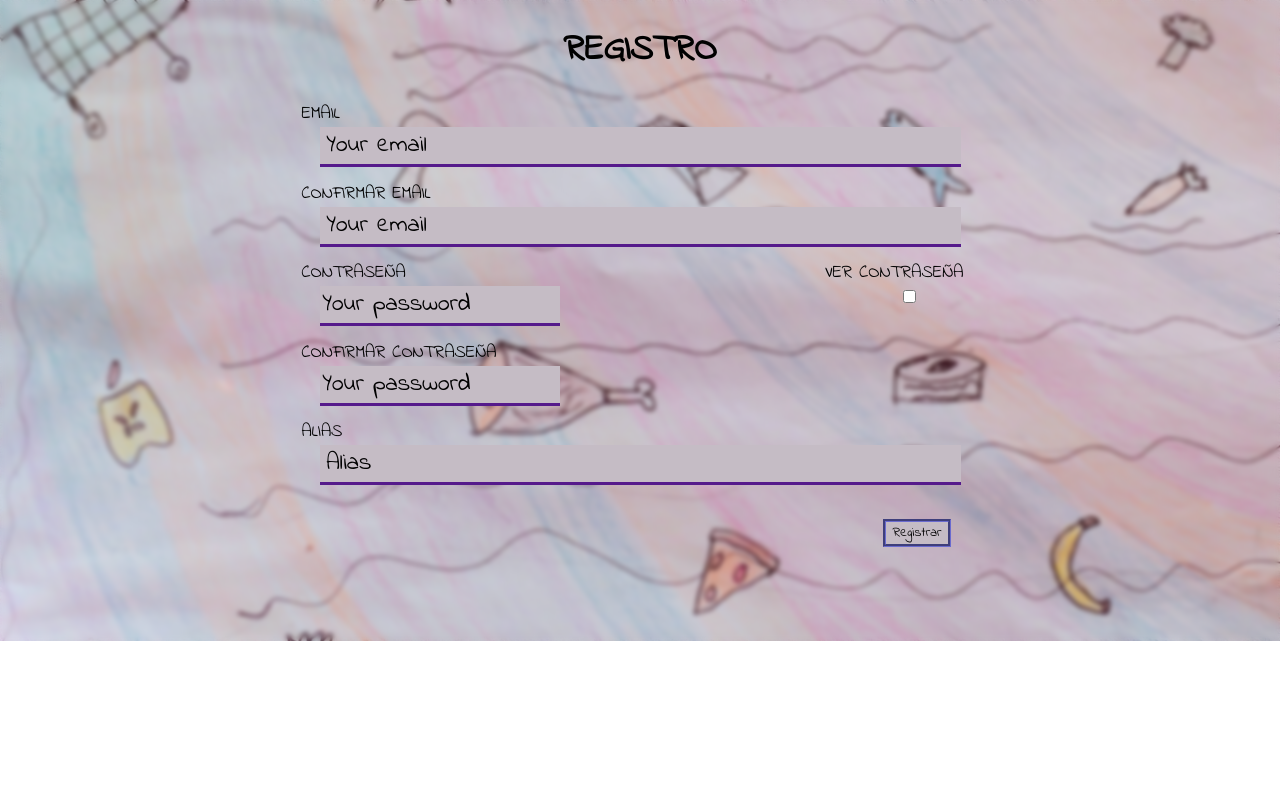
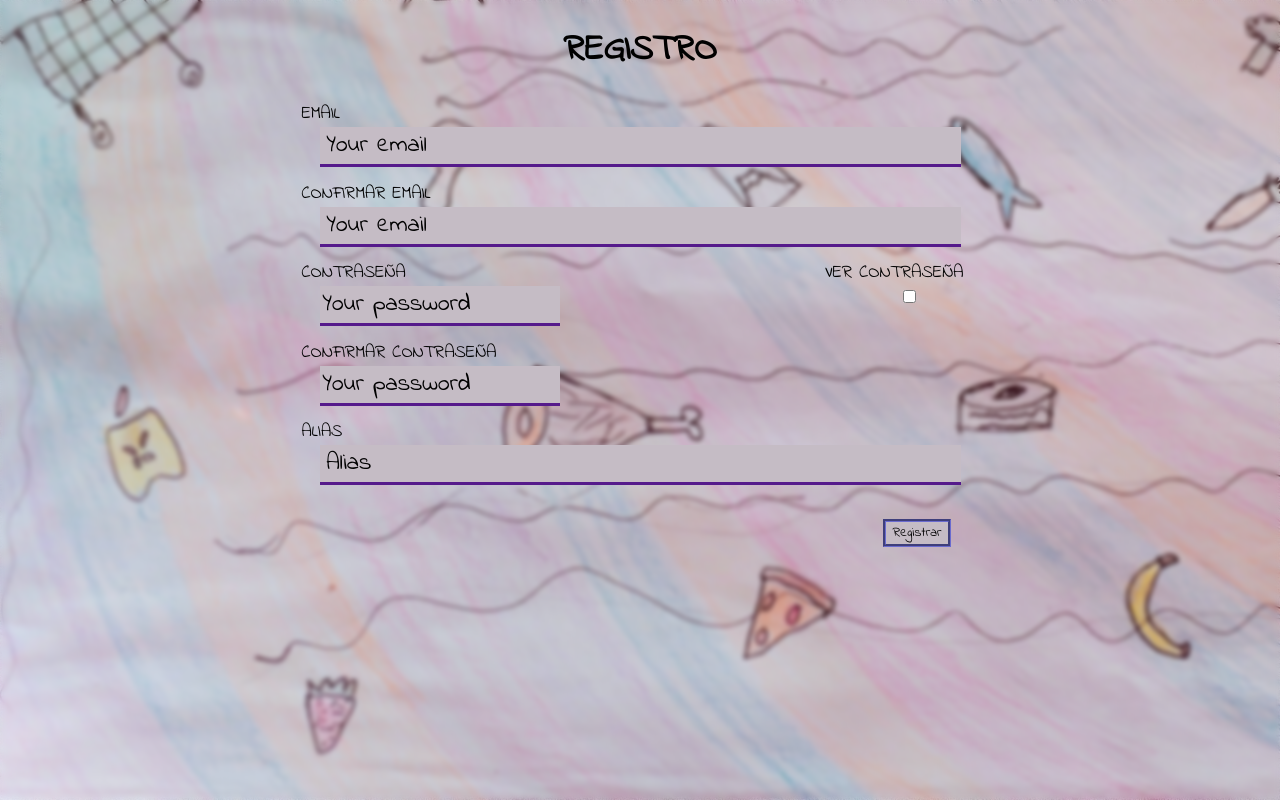
Before and after one commit to esperanzatome/eficompra, a React (Create React App) app: page /registro in a window 1280 px wide. Built offline with nearby package versions, Linux system fonts and the light colour scheme.

Commit message:
Update registro.scss

```diff
--- a/src/style/registro.scss
+++ b/src/style/registro.scss
@@ -1,10 +1,13 @@
-
+.container{
+    min-height: 100vh;
+}
 .formulariosContentRegistro{
     display: flex;
     flex-direction: column;
     align-items: center;
     font-size: large;
    backdrop-filter: blur(2.5px);
+     min-height: 100vh;
 }
 .form{
     width: 677px;
```
